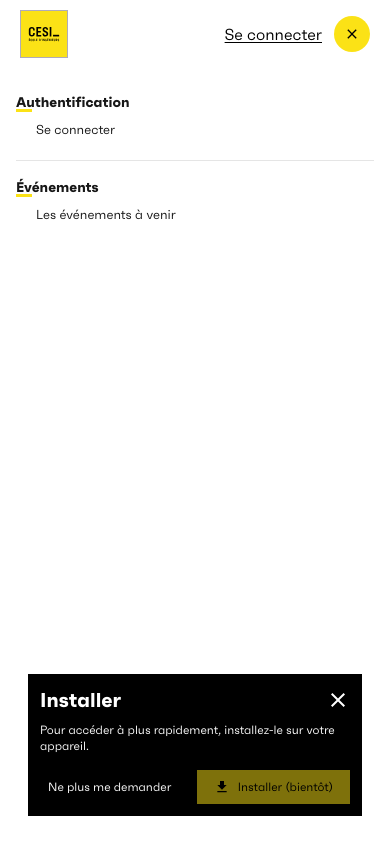
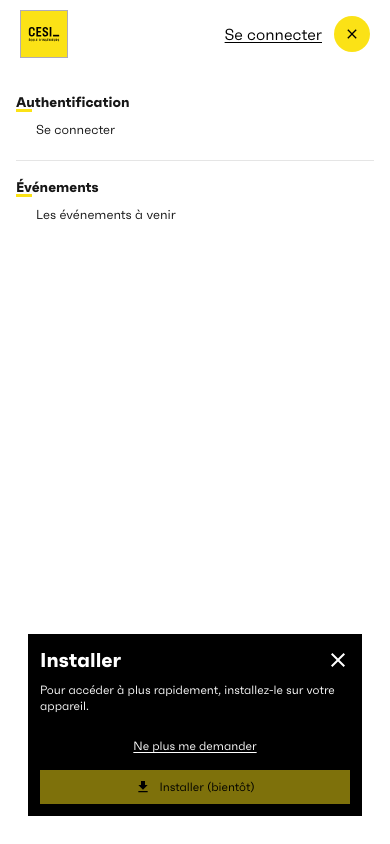
Before and after one commit to floriaaan/meet-at-cesi, a Next.js app: page / in a window 390 px wide. Both pictures are taken after a click on the button "Se connecter". Shown: the top 844 px of the page. Built offline with nearby package versions, Linux system fonts and the light colour scheme; no server answers.

Commit message:
ref(pwa): move to separate file and add cookie to dismiss popup

```diff
--- /dev/null
+++ b/components/Helpers/PWAPopup.tsx
@@ -0,0 +1,72 @@
+import classNames from "classnames";
+import { useState } from "react";
+import { useCookies } from "react-cookie";
+import { MdClose, MdDownload } from "react-icons/md";
+
+export const PWAPopup = ({ isMenuRendered }: { isMenuRendered: boolean }) => {
+  const [cookie, setCookie] = useCookies(["meet-pwa_dismissed"]);
+  const { "meet-pwa_dismissed": cookieDismissed } = cookie;
+
+  const [dismissed, setDismissed] = useState<boolean>(
+    cookieDismissed === "true" || false
+  );
+
+  const dismiss = () => {
+    setDismissed(true);
+    setCookie("meet-pwa_dismissed", "true", { path: "/" });
+  };
+
+  // const [isInstallable, setIsInstallable] = useState<boolean>(false);
+
+  // useEffect(() => {
+  //   // check if the browser supports the beforeinstallprompt event
+  //   if (window.matchMedia("(display-mode: standalone)").matches) {
+  //     setIsInstallable(false);
+  //   } else {
+  //     window.addEventListener("beforeinstallprompt", (e) => {
+  //       e.preventDefault();
+  //       setIsInstallable(true);
+  //     });
+  //   }
+  // }, []);
+
+  return !dismissed ? (
+    <div
+      className={classNames(
+        "fixed bottom-7 left-0 w-full z-[9999] px-7 transition-opacity duration-300 ease-linear",
+        isMenuRendered && !dismissed ? "opacity-100" : "opacity-0"
+      )}
+      style={{ transitionDelay: `${150 + 25 * 5}ms` }}
+    >
+      <div className="flex flex-col p-3 text-white bg-black gap-y-2">
+        <div className="inline-flex justify-between w-full">
+          <h3 className="text-xl font-bold">
+            Installer {process.env.NEXT_PUBLIC_APP_NAME}
+          </h3>
+          <button onClick={() => setDismissed(true)}>
+            <MdClose className="w-6 h-6" />
+          </button>
+        </div>
+        <p className="text-xs">
+          Pour accéder à {process.env.NEXT_PUBLIC_APP_NAME} plus rapidement,
+          installez-le sur votre appareil.
+        </p>
+        <div className="flex flex-col justify-between w-full gap-2 mt-2">
+          <button
+            onClick={dismiss}
+            className="px-2 py-2 text-xs underline underline-offset-2 decoration-white"
+          >
+            Ne plus me demander
+          </button>
+          <button
+            disabled
+            className="flex items-center justify-center px-4 py-2 text-xs btn__colors"
+          >
+            <MdDownload className="w-4 h-4" />
+            <span className="ml-2">Installer (bientôt)</span>
+          </button>
+        </div>
+      </div>
+    </div>
+  ) : null;
+};
--- a/components/Layout/Navbar/MobileMenu.tsx
+++ b/components/Layout/Navbar/MobileMenu.tsx
@@ -8,6 +8,7 @@ import { Category } from "@/components/UI/Link/Category";
 import { HeroTitle } from "@/components/UI/HeroTitle";
 import { Avatar } from "@/components/UI/Avatar";
 import { UserMinimum } from "@/types/User";
+import { PWAPopup } from "@/components/Helpers/PWAPopup";
 
 export const MobileMenu = () => {
   const [isMenuOpen, setIsMenuOpen] = useState<boolean>(false);
@@ -165,64 +166,7 @@ const MobileMenuPanel = ({ isMenuRendered }: { isMenuRendered: boolean }) => {
           </li>
         ))}
       </ul>
-      <CallToInstallProgressiveWebApp isMenuRendered={isMenuRendered} />
+      <PWAPopup isMenuRendered={isMenuRendered} />
     </>
   );
 };
-
-const CallToInstallProgressiveWebApp = ({
-  isMenuRendered,
-}: {
-  isMenuRendered: boolean;
-}) => {
-  // const [isInstallable, setIsInstallable] = useState<boolean>(false);
-
-  // useEffect(() => {
-  //   // check if the browser supports the beforeinstallprompt event
-  //   if (window.matchMedia("(display-mode: standalone)").matches) {
-  //     setIsInstallable(false);
-  //   } else {
-  //     window.addEventListener("beforeinstallprompt", (e) => {
-  //       e.preventDefault();
-  //       setIsInstallable(true);
-  //     });
-  //   }
-  // }, []);
-
-  const [dismissed, setDismissed] = useState<boolean>(false);
-
-  return (
-    <div
-      className={classNames(
-        "fixed bottom-7 left-0 w-full z-[9999] px-7 transition-opacity duration-300 ease-linear",
-        isMenuRendered && !dismissed ? "opacity-100" : "opacity-0"
-      )}
-      style={{ transitionDelay: `${150 + 25 * 5}ms` }}
-    >
-      <div className="flex flex-col p-3 text-white bg-black gap-y-2">
-        <div className="inline-flex justify-between w-full">
-          <h3 className="text-xl font-bold">
-            Installer {process.env.NEXT_PUBLIC_APP_NAME}
-          </h3>
-          <button onClick={() => setDismissed(true)}>
-            <MdClose className="w-6 h-6" />
-          </button>
-        </div>
-        <p className="text-xs">
-          Pour accéder à {process.env.NEXT_PUBLIC_APP_NAME} plus rapidement,
-          installez-le sur votre appareil.
-        </p>
-        <div className="flex flex-row justify-between w-full mt-2 gap-x-2">
-          <button className="px-2 text-xs">Ne plus me demander</button>
-          <button
-            disabled
-            className="flex items-center justify-center px-4 py-2 text-xs btn__colors"
-          >
-            <MdDownload className="w-4 h-4" />
-            <span className="ml-2">Installer (bientôt)</span>
-          </button>
-        </div>
-      </div>
-    </div>
-  );
-};
```
